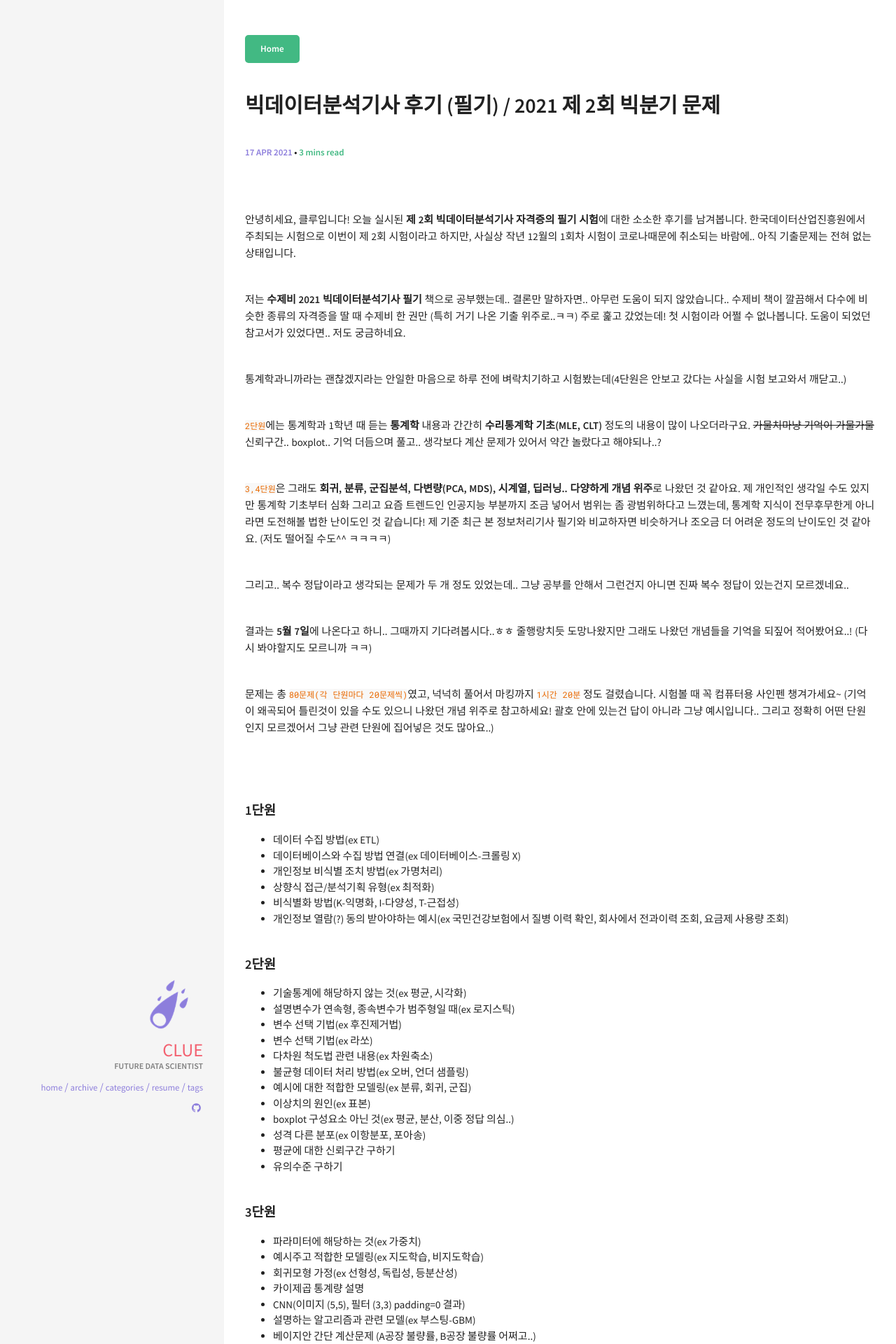
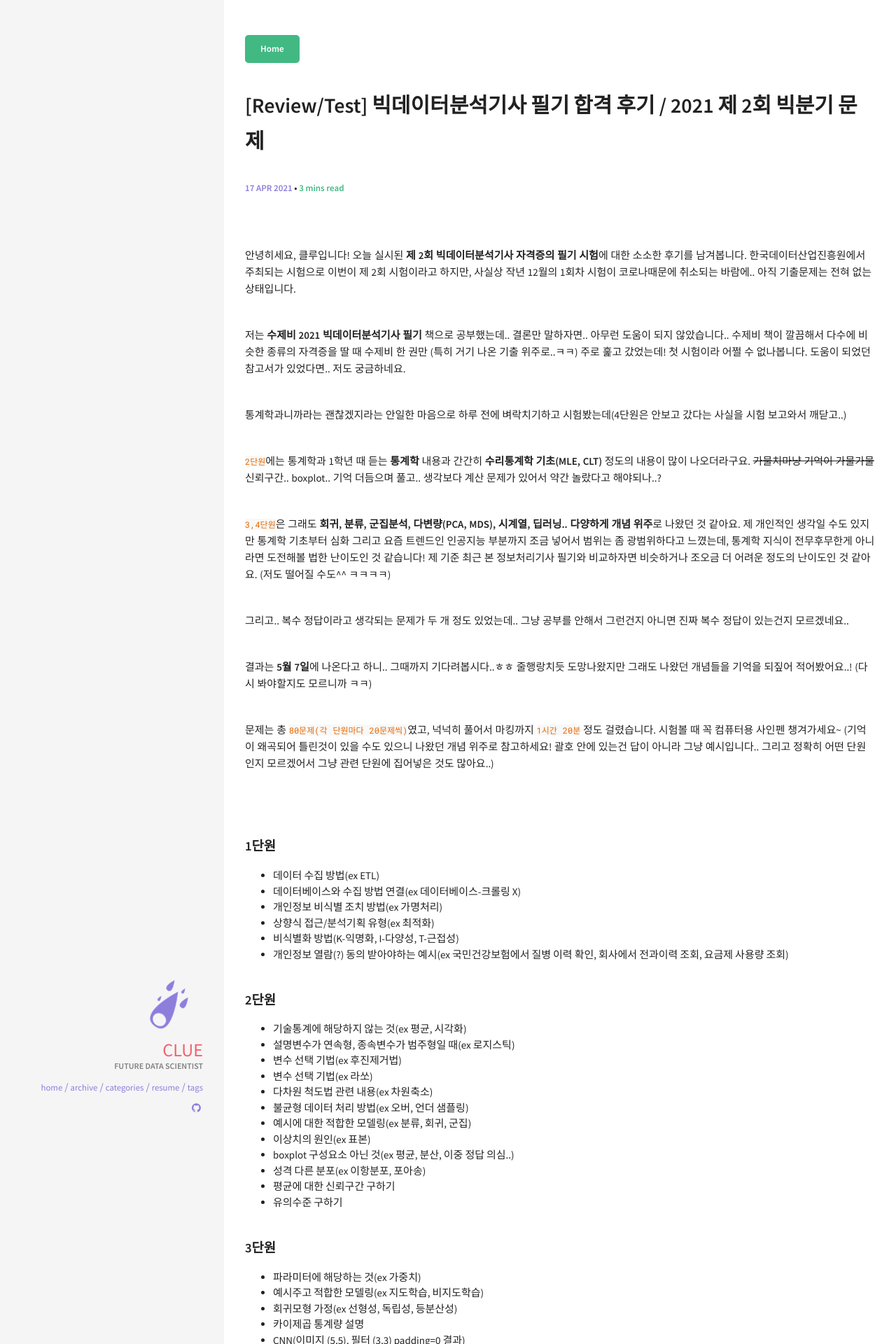
Before and after one commit to givitallugot/givitallugot.github.io, a Jekyll site: the page built from _posts/2021-04-17-Review-Test-빅데이터분석기사-필기.md, in a window 1280 px wide. Shown: the top 1920 px of the page at 70% size. Built offline with Jekyll 4.4.1, drawn with Linux system fonts in a browser that asks for light colours; comment, search, counter and statistics services are not loaded; some of the changed text lies outside the part shown.

Commit message:
빅데분 후기 결과

```diff
--- a/_posts/2021-04-17-Review-Test-빅데이터분석기사-필기.md
+++ b/_posts/2021-04-17-Review-Test-빅데이터분석기사-필기.md
@@ -1,6 +1,6 @@
 ---
 layout: post
-title:  "빅데이터분석기사 후기 (필기) / 2021 제 2회 빅분기 문제"
+title:  "[Review/Test] 빅데이터분석기사 필기 합격 후기 / 2021 제 2회 빅분기 문제"
 date:   2021-04-17 12:20:17
 categories: [Other topics]
 comments: true
@@ -80,5 +80,14 @@ comments: true
 - 인포그래픽 개념 관련
 <br><br>
 
-생각나는대로 나왔던 개념과 선지 예시를 적었는데..당연히 틀린 내용 있을 수 있다는 것을 감안해주세요. 적으면서 다시 보니까 떨어졌을 가능성도 높다는 생각이 드는데.. ㅋㅋㅋ
+생각나는대로 나왔던 개념과 선지 예시를 적었는데..당연히 틀린 내용 있을 수 있다는 것을 감안해주세요.
 혹시라도 문제가 된다면 삭제할게요! 첫 시험이라 너무 공유하고 싶은데 약간 조심스러운 것도 없지 않네요 XD
+<br><br>
+
+---
+
+<br><br>
+5월 7일 합격자 발표가 났네요! 20문제씩인데, 25점 만점으로 점수를 내어 소수점이 나오나 봅니다. 4단원은 보지도 못하고 갔는데 높은 점수인걸 보면.. 평소에 하던 전공 공부가 헛되지 않았군요..^^ 정말 다행.. 이제 실기 접수하러 가야겠네요.
+5월 24일부터 제 2회 빅데이터분석기사 실기 접수기간입니다 XD
+
+![image-1](/!contents_plot/2021-04-17-bigdata-test.jpg){: width="70%"}
```
Also changed, not shown: !contents_plot/2021-04-17-bigdata-test.jpg (added), _posts/2021-03-22-Review-Paper-blockchain-1.md (renamed from _posts/2021-03-22-Review-Paper-blockchain-3.md), 2 other files.
